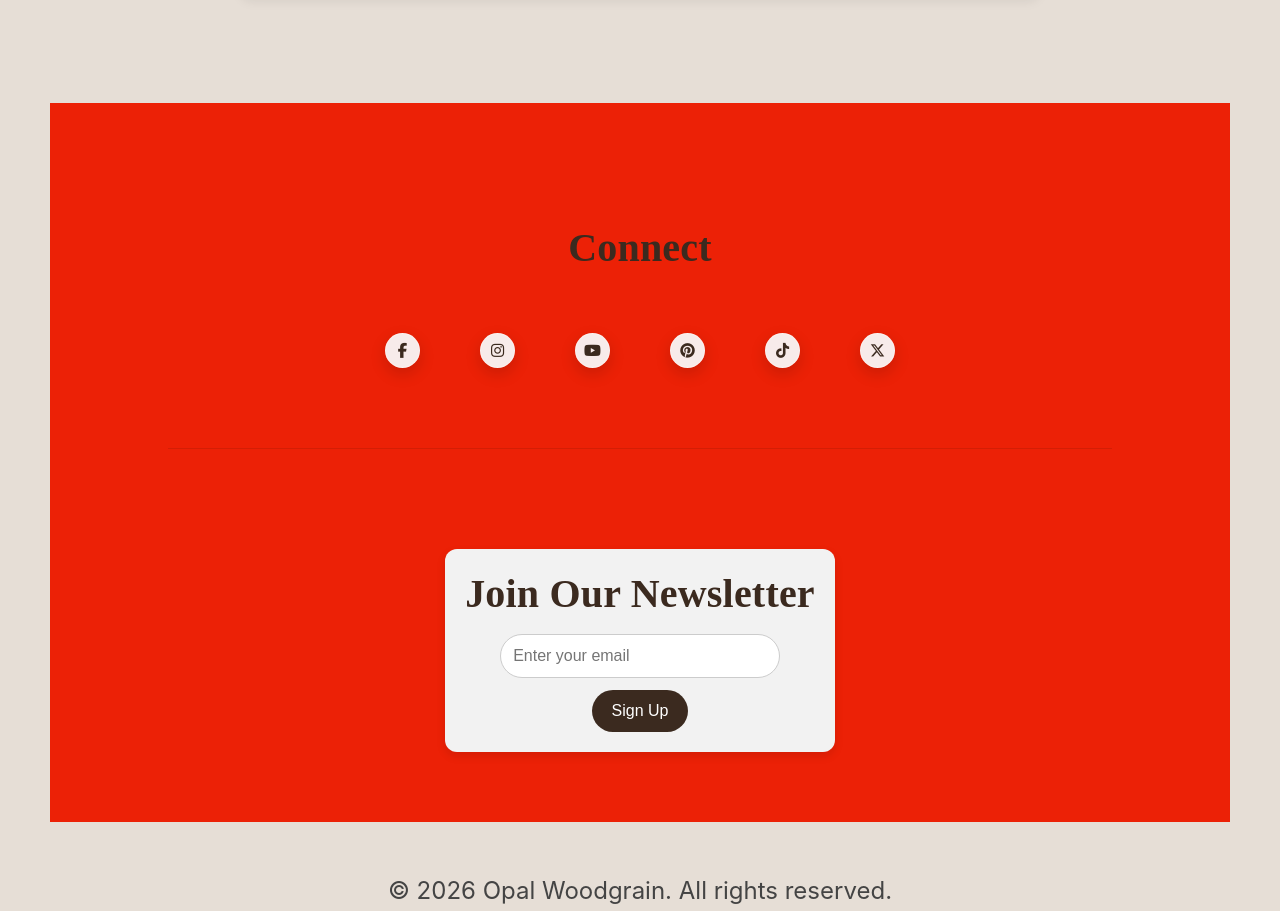
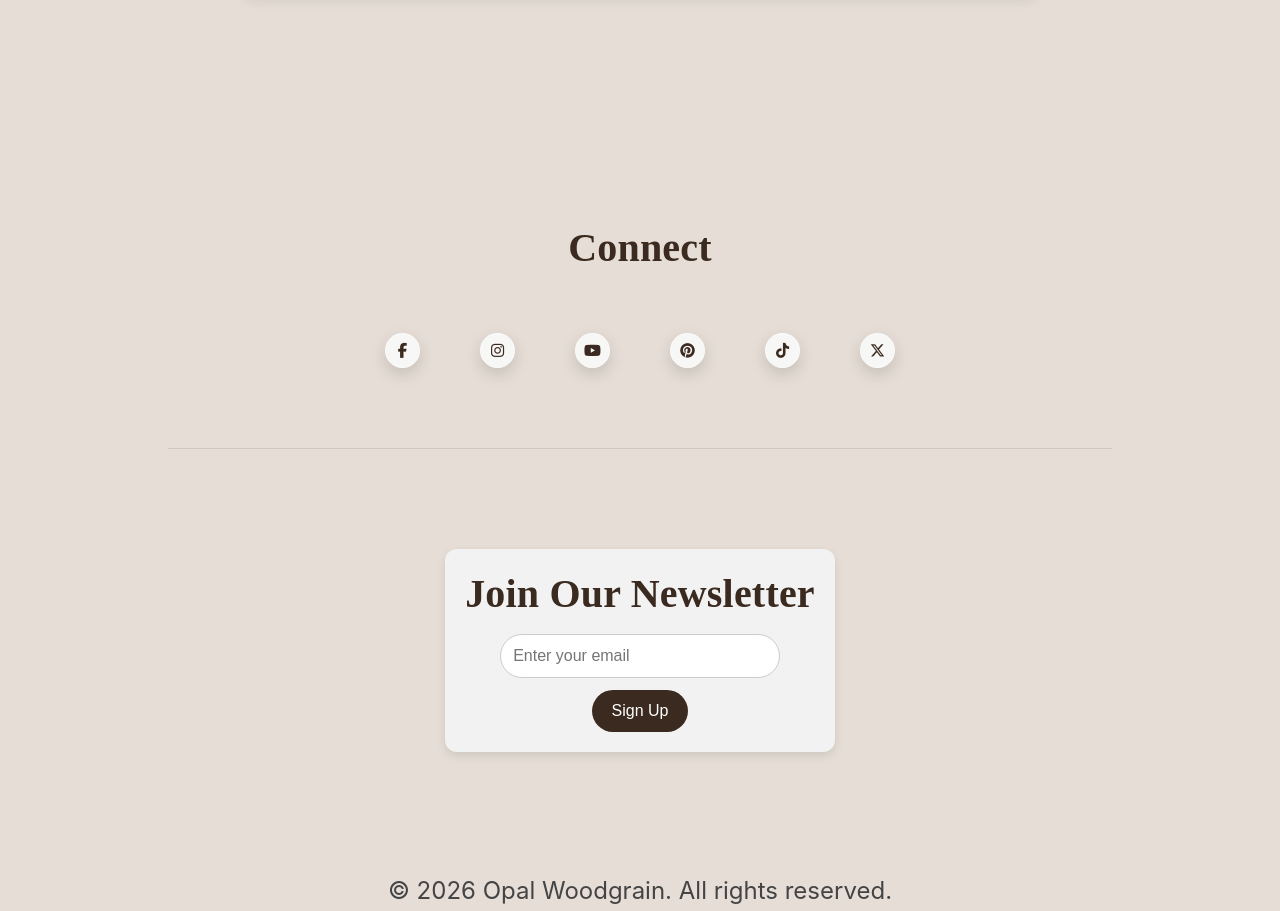
Before and after one commit to solracwoodcreations/newsite2, a plain HTML site: page index.html in a window 1280 px wide. Shown: the part 2063-2974 px from the top of the page. Drawn offline with Linux system fonts and the light colour scheme.

Commit message:
bg color

```diff
--- a/style.css
+++ b/style.css
@@ -196,7 +196,7 @@ main > p {
   margin: 50px;
 
 
-  background: #ec2106;
+ /* background: #e6e0cfe5; */
 
   color: #f5f1eb;
   padding: 50px 0;
```
